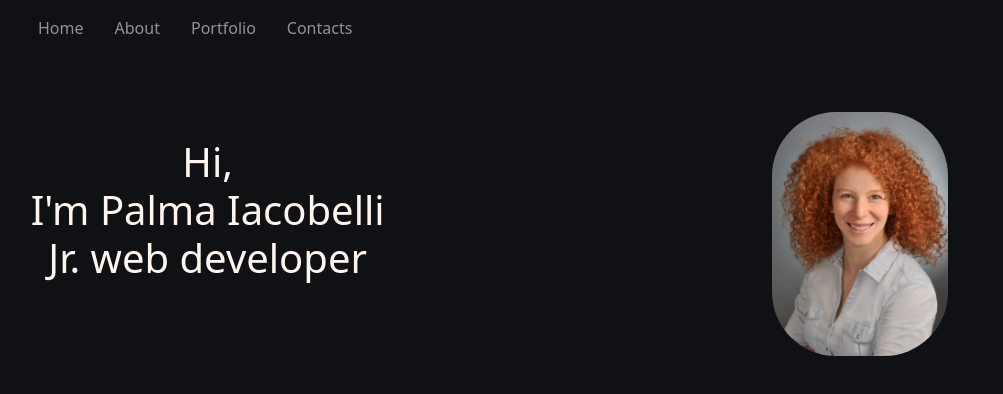
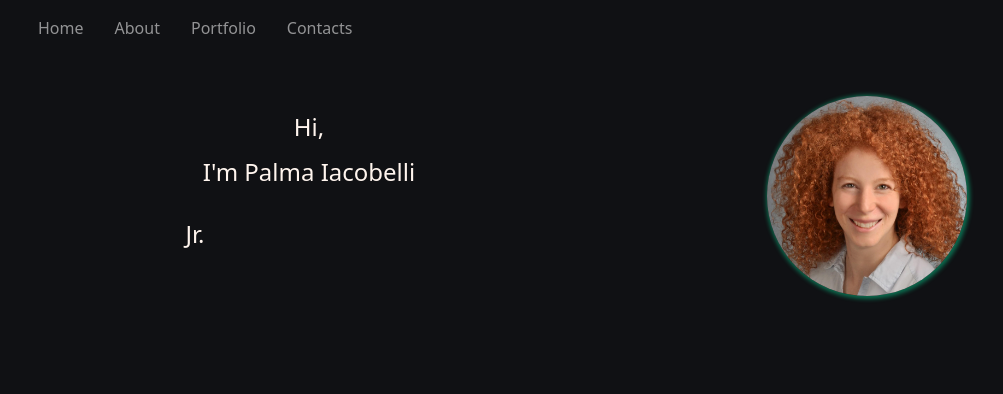
Before and after one commit to 369-Palma/portfolio, a React (Create React App) app: page / in a window 1280 px wide. Shown: the top 394 px of the page, without its empty margins (52-1055 px from the left). Built offline with nearby package versions, Linux system fonts and the light colour scheme.

Commit message:
animazione Home

```diff
--- a/src/App.css
+++ b/src/App.css
@@ -2,6 +2,9 @@ html,
 body {
   background-color: #101114;
   color: seashell;
+  width: 100%;
+  height: 100%;
+  position: fixed;
 }
 h2 {
   margin-bottom: 2em;
@@ -20,7 +23,9 @@ h2 {
     animation: App-logo-spin infinite 20s linear;
   }
 }
-
+ul {
+  list-style: none;
+}
 .App-header {
   background-color: #282c34;
   min-height: 100vh;
@@ -82,9 +87,10 @@ Form.Control {
 
 .foto {
   width: 200px;
-  height: 300px;
+  height: 200px;
   aspect-ratio: 1/1;
-
+  border-radius: 8em;
+  box-shadow: 1px 1px 4px 2px rgb(5 255 172 / 39%);
   margin-top: 2em;
 }
 
@@ -109,8 +115,10 @@ Button {
   color: rgb(3, 226, 152);
 }
 
-p {
+p,
+.frasi {
   line-height: 1.9em;
+  font-size: x-large;
 }
 
 .iconeSkills {
@@ -145,3 +153,105 @@ p {
     font-size: larger;
   }
 }
+
+/* HOME */
+
+.frasi {
+  text-indent: 10px;
+  margin-right: 25%;
+  margin-left: 25%;
+}
+.frasi i {
+  position: absolute;
+  opacity: 0;
+  overflow: hidden;
+  color: rgb(5, 255, 172);
+  padding-left: 40px;
+  -webkit-animation: AlternateText 12s linear infinite 0s;
+  -ms-animation: AlternateText 12s linear infinite 0s;
+  animation: AlternateText 12s linear infinite 0s;
+}
+.frasi i:nth-child(2) {
+  -webkit-animation-delay: 3s;
+  -ms-animation-delay: 3s;
+  animation-delay: 3s;
+  color: rgb(5, 255, 172);
+}
+.frasi i:nth-child(3) {
+  -webkit-animation-delay: 6s;
+  -ms-animation-delay: 6s;
+  animation-delay: 6s;
+  color: rgb(5, 255, 172);
+}
+.frasi i:nth-child(4) {
+  -webkit-animation-delay: 9s;
+  -ms-animation-delay: 9s;
+  animation-delay: 9s;
+  color: rgb(5, 255, 172);
+}
+@-webkit-keyframes AlternateText {
+  0% {
+    opacity: 0;
+  }
+  2% {
+    opacity: 0;
+    -webkit-transform: translateY(-30px);
+    transform: translateY(-30px);
+  }
+  5% {
+    opacity: 1;
+    -webkit-transform: translateY(0px);
+    transform: translateY(0px);
+  }
+  17% {
+    opacity: 1;
+    -webkit-transform: translateY(0px);
+    transform: translateY(0px);
+  }
+  20% {
+    opacity: 0;
+    -webkit-transform: translateY(30px);
+    transform: translateY(30px);
+  }
+  30% {
+    opacity: 0;
+    -webkit-transform: translateY(30px);
+    transform: translateY(30px);
+  }
+  40% {
+    opacity: 0;
+    -webkit-transform: translateY(30px);
+    transform: translateY(30px);
+  }
+  100% {
+    opacity: 0;
+  }
+}
+@keyframes AlternateText {
+  0% {
+    opacity: 0;
+  }
+  2% {
+    opacity: 0;
+    -webkit-transform: translateY(-30px);
+    transform: translateY(-30px);
+  }
+  5% {
+    opacity: 1;
+    -webkit-transform: translateY(0px);
+    transform: translateY(0px);
+  }
+  17% {
+    opacity: 1;
+    -webkit-transform: translateY(0px);
+    transform: translateY(0px);
+  }
+  20% {
+    opacity: 0;
+    -webkit-transform: translateY(30px);
+    transform: translateY(30px);
+  }
+  100% {
+    opacity: 0;
+  }
+}
--- a/src/components/About.jsx
+++ b/src/components/About.jsx
@@ -13,7 +13,7 @@ const About = () => {
     <Container className="d-flex flex-column justify-content-center align-items-center">
       <Row>
         <Col>
-          <h1>About</h1>
+          <h1 className="my-4">About</h1>
           <p className="textAbout ">
             Determined, solution oriented, passionate about nature and
             innovation, and driven by curiosity. <br /> I firmly believe in
--- a/src/components/HomePage.jsx
+++ b/src/components/HomePage.jsx
@@ -1,20 +1,27 @@
-import { Col, Row } from "react-bootstrap";
+import { Col, Row, Container } from "react-bootstrap";
 import cv1min from "../assets/images/cv1min.jpg";
 const HomePage = () => {
   return (
-    <Row className="my-auto d-flex justify-content-center">
-      <Col xs={12} md={5} className="my-md-auto mb-4">
-        <h1>
-          {" "}
-          Hi, <br />
-          I'm Palma Iacobelli <br />
-          Jr. web developer{" "}
-        </h1>
-      </Col>
-      <Col xs={12} md={5} className="foto mx-auto my-auto">
-        <img src={cv1min} className="w-100 profilo my-5" alt="foto Palma" />
-      </Col>
-    </Row>
+    <Container className="content">
+      <Row className="mx-auto content__containercontent d-flex flex-column flex-md-row">
+        <Col xs={12} md={6} className="d-flex flex-column mx-auto my-auto">
+          <p>
+            Hi, <br />
+            I'm Palma Iacobelli{" "}
+          </p>
+          <span className="frasi d-flex">
+            Jr.
+            <i> Web Developer</i>
+            <i> Front end Developer</i>
+            <i> Back end Developer</i>
+            <i> Forester</i>
+          </span>
+        </Col>
+        <Col>
+          <img src={cv1min} className="foto" alt="foto Palma" />
+        </Col>
+      </Row>
+    </Container>
   );
 };
 export default HomePage;
```
Also changed, not shown: src/assets/images/cv1min.jpg.
